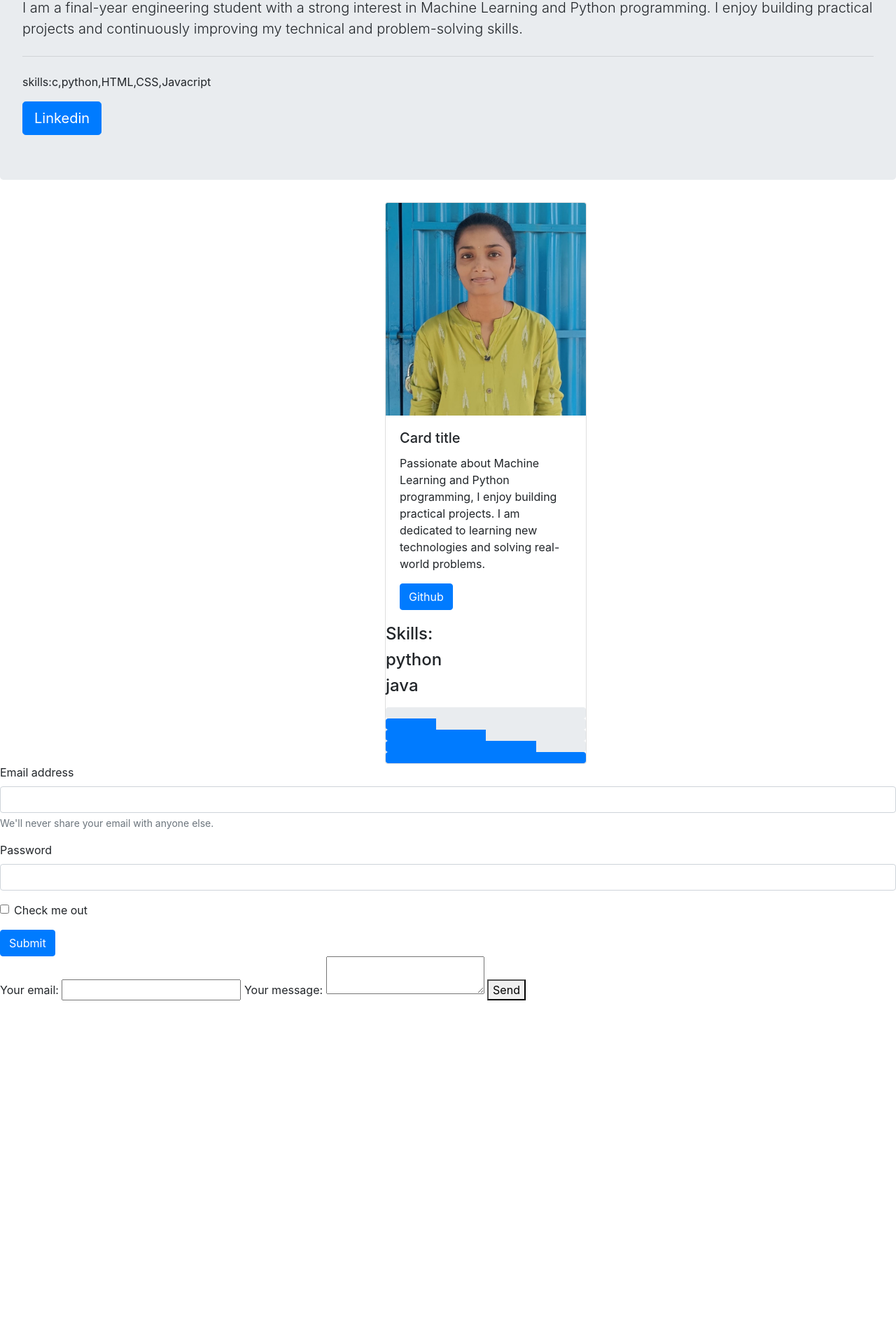
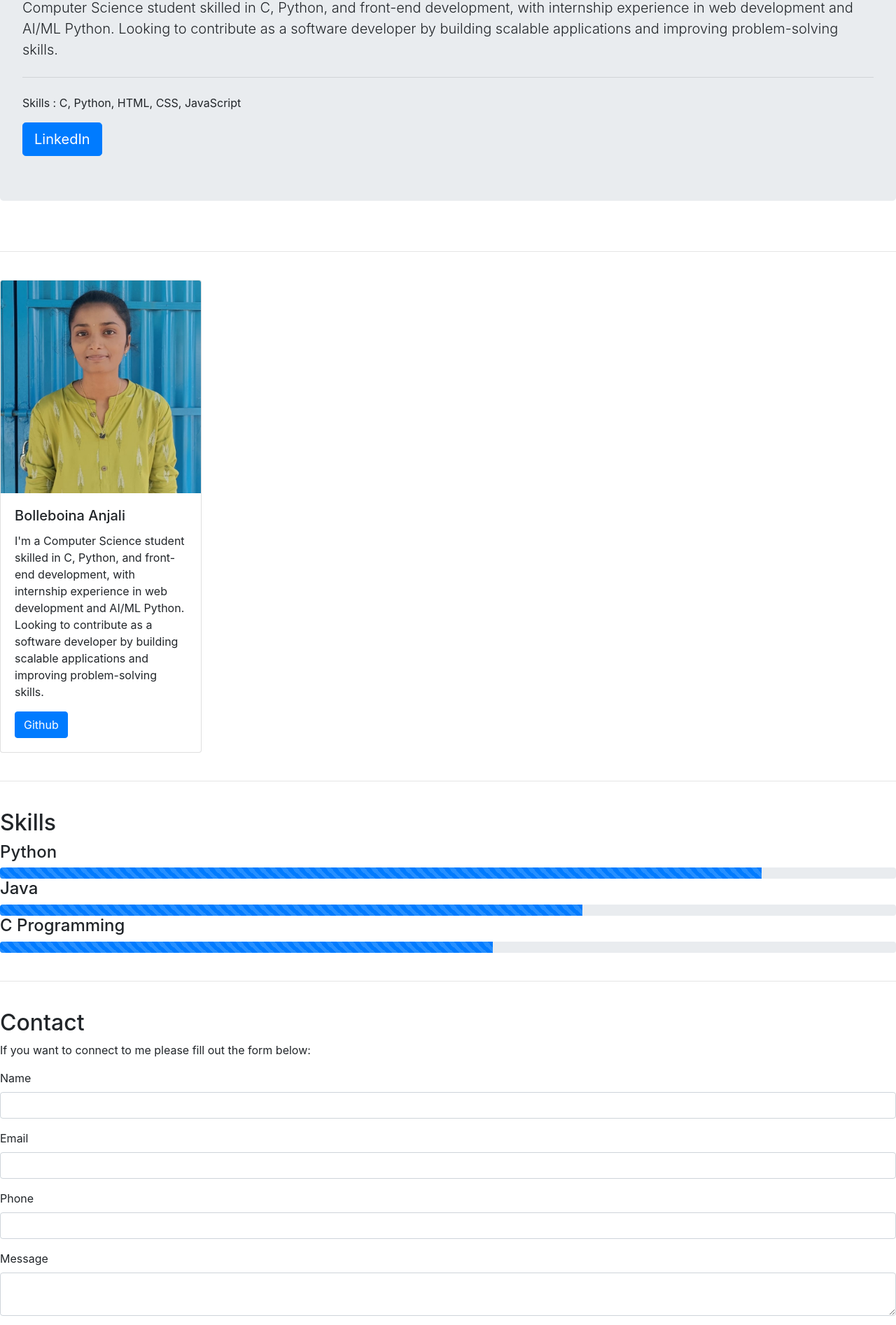
Before and after one commit to b-anjali-29/portfolio1, a plain HTML site: page index.html in a window 1280 px wide. Shown: the part 199-2093 px from the top of the page at 70% size. Before the commit the page ends 1637 px from the top, so only its background shows below. Drawn offline with nearby package versions, Linux system fonts and the light colour scheme.

Commit message:
Update index.html

```diff
--- a/index.html
+++ b/index.html
@@ -10,43 +10,31 @@
     <link rel="stylesheet" href="https://cdn.jsdelivr.net/npm/bootstrap@4.6.2/dist/css/bootstrap.min.css"
         integrity="sha384-xOolHFLEh07PJGoPkLv1IbcEPTNtaed2xpHsD9ESMhqIYd0nLMwNLD69Npy4HI+N" crossorigin="anonymous">
 
-  <title>portfolio</title>
+    <title>Bolleboina Anjali </title>
     <link rel="stylesheet" href="style.css">
 </head>
 
 <body>
     <nav class="navbar navbar-expand-lg navbar-dark bg-primary">
-    <a class="navbar-brand" href="#">Navbar</a>
-    <button class="navbar-toggler" type="button" data-toggle="collapse" data-target="#navbarSupportedContent"
-      aria-controls="navbarSupportedContent" aria-expanded="false" aria-label="Toggle navigation">
-      <span class="navbar-toggler-icon"></span>
-    </button>
+
 
         <div class="collapse navbar-collapse" id="navbarSupportedContent">
             <ul class="navbar-nav mr-auto">
                 <li class="nav-item active">
                     <a class="nav-link" href="#home">Home <span class="sr-only">(current)</span></a>
+
                 </li>
                 <li class="nav-item">
-          <a class="nav-link" href="#about">About Me</a>
-        </li>
-        <li class="nav-item"></li>
-          <a class="nav-link" href="#skills">skills</a>
-        </li>
-        <li class="nav-item dropdown">
-          <a class="nav-link dropdown-toggle" href="#" role="button" data-toggle="dropdown" aria-expanded="false">
-            Dropdown
-          </a>
-          <div class="dropdown-menu">
-            <a class="dropdown-item" href="#">Action</a>
-            <a class="dropdown-item" href="#">Another action</a>
-            <div class="dropdown-divider"></div>
-            <a class="dropdown-item" href="#">Something else here</a>
-          </div>
+                    <a class="nav-link" href="#about">About</a>
+
                 </li>
                 <li class="nav-item">
-          <a class="nav-link disabled">Disabled</a>
+                    <a class="nav-link" href="#skills">Skills</a>
                 </li>
+                 <li class="nav-item">
+                    <a class="nav-link" href="#contact">Skills</a>
+                </li>
+
             </ul>
             <form class="form-inline my-2 my-lg-0">
                 <input class="form-control mr-sm-2" type="search" placeholder="Search" aria-label="Search">
@@ -57,82 +45,90 @@
 
     <div id="home" class="jumbotron">
         <h1 class="display-4">Bolleboina Anjali</h1>
-    <p class="lead">I am a final-year engineering student with a strong interest in Machine Learning and Python
-      programming. I enjoy building practical projects and continuously improving my technical and problem-solving
-      skills.</p>
+        <p class="lead">Computer Science student skilled in C, Python, and front-end development, with internship
+            experience in web development and AI/ML Python. Looking to contribute as a software developer by building
+            scalable applications and improving problem-solving skills.</p>
         <hr class="my-4">
-    <p>skills:c,python,HTML,CSS,Javacript</p>
+        <p>Skills : C, Python, HTML, CSS, JavaScript</p>
         <a class="btn btn-primary btn-lg" href="https://www.linkedin.com/in/anjali-bolleboina-51675a351/"
-      role="button">Linkedin</a>
+            role="button">LinkedIn</a>
     </div>
-  <div id="card" class="card" style="width: 18rem;">
+    <br>
+    <hr>
+    <br>
+    <div id="about" class="card" style="width: 18rem;">
         <img src="hello.jpg" class="card-img-top" alt="...">
         <div class="card-body">
-      <h5 class="card-title">Card title</h5>
-      <p class="card-text">Passionate about Machine Learning and Python programming, I enjoy building practical
-        projects. I am dedicated to learning new technologies and solving real-world problems.
-      </p>
+            <h5 class="card-title">Bolleboina Anjali</h5>
+            <p class="card-text">I'm a Computer Science student skilled in C, Python, and front-end development, with
+                internship experience in web development and AI/ML Python. Looking to contribute as a software developer
+                by building scalable applications and improving problem-solving skills.</p>
             <a href="https://github.com/b-anjali-29" class="btn btn-primary">Github</a>
         </div>
 
-    <h4>Skills:</h4>
-    <h4>python</h4>
-    <h4>java</h4>
-     <h4></h4>
-    <div id="skills" class="progress" role="progressbar" aria-label="Basic example" aria-valuenow="0" aria-valuemin="0"
-      aria-valuemax="100">
-      <div class="progress-bar" style="width: 0%"></div>
     </div>
-    <div class="progress" role="progressbar" aria-label="Basic example" aria-valuenow="25" aria-valuemin="0"
-      aria-valuemax="100">
-      <div class="progress-bar" style="width: 25%"></div>
+    <br>
+    <hr>
+    <br>
+    <h2 id="skills">Skills</h2>
+    <h4>Python </h4>
+    <div class="progress">
+        <div class="progress-bar progress-bar-striped progress-bar-animated" role="progressbar" aria-valuenow="75"
+            aria-valuemin="0" aria-valuemax="100" style="width: 85%"></div>
     </div>
-    <div class="progress" role="progressbar" aria-label="Basic example" aria-valuenow="50" aria-valuemin="0"
-      aria-valuemax="100">
-      <div class="progress-bar" style="width: 50%"></div>
+    <h4>Java </h4>
+    <div id="skills" class="progress">
+        <div class="progress-bar progress-bar-striped progress-bar-animated" role="progressbar" aria-valuenow="75"
+            aria-valuemin="0" aria-valuemax="100" style="width: 65%"></div>
     </div>
-    <div class="progress" role="progressbar" aria-label="Basic example" aria-valuenow="75" aria-valuemin="0"
-      aria-valuemax="100">
-      <div class="progress-bar" style="width: 75%"></div>
+    <h4>C Programming </h4>
+    <div id="skills" class="progress">
+        <div class="progress-bar progress-bar-striped progress-bar-animated" role="progressbar" aria-valuenow="75"
+            aria-valuemin="0" aria-valuemax="100" style="width: 55%"></div>
     </div>
-    <div class="progress" role="progressbar" aria-label="Basic example" aria-valuenow="100" aria-valuemin="0"
-      aria-valuemax="100">
-      <div class="progress-bar" style="width: 100%"></div>
+    <br>
+    <hr>
+    <br>
+
+    <h2 id="contact">Contact</h2>
+<p>If you want to connect to me please fill out the form below:</p>
+
+<div class="form">
+
+       <form action="https://formspree.io/f/mrezzanw"method="POST">
+
+    <!-- REQUIRED -->
+    <input type="hidden"  value="New Portfolio Contact">
+
+    <div class="form-group">
+        <label>Name</label>
+        <input type="text" name="text" class="form-control" required>
     </div>
+
+    <div class="form-group">
+        <label>Email</label>
+        <!-- 🔥 THIS IS THE KEY FIX -->
+        <input type="email" name="email" class="form-control" required>
     </div>
-  <form>
+
     <div class="form-group">
-    <label for="exampleInputEmail1">Email address</label>
-    <input type="email" class="form-control" id="exampleInputEmail1" aria-describedby="emailHelp">
-    <small id="emailHelp" class="form-text text-muted">We'll never share your email with anyone else.</small>
+        <label>Phone</label>
+        <input type="tel" name="phone" class="form-control">
     </div>
+
     <div class="form-group">
-    <label for="exampleInputPassword1">Password</label>
-    <input type="password" class="form-control" id="exampleInputPassword1">
+        <label>Message</label>
+        <textarea name="text" class="form-control" required></textarea>
     </div>
-  <div class="form-group form-check">
-    <input type="checkbox" class="form-check-input" id="exampleCheck1">
-    <label class="form-check-label" for="exampleCheck1">Check me out</label>
-  </div>
+
+    <!-- Redirect after success (VERY IMPORTANT for testing) -->
+    <input type="hidden" name="_next" value="https://dasariaishwarya.github.io/Portfolio.github.io/?success=true">
+
     <button type="submit" class="btn btn-primary">Submit</button>
+
 </form>
 
-<!-- modify this form HTML and place wherever you want your form -->
-<form
-  action="https://formspree.io/f/xdkqqwyy"
-  method="POST"
->
-  <label>
-    Your email:
-    <input type="email" name="email">
-  </label>
-  <label>
-    Your message:
-    <textarea name="message"></textarea>
-  </label>
-  <!-- your other form fields go here -->
-  <button type="submit">Send</button>
-</form>
+</div>
 
 
     <!-- Optional JavaScript; choose one of the two! -->
```
Lines whose indentation alone changed are shown as unchanged.
